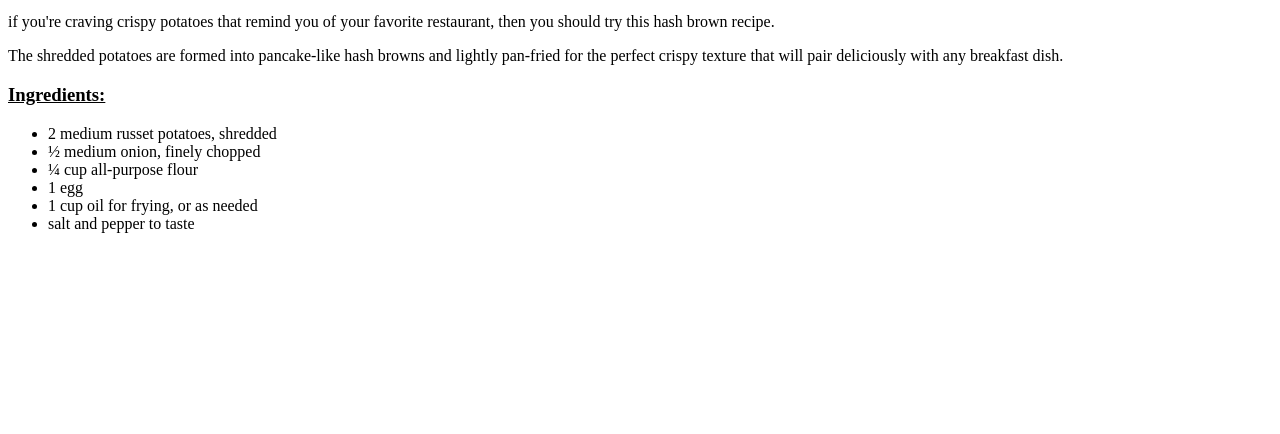
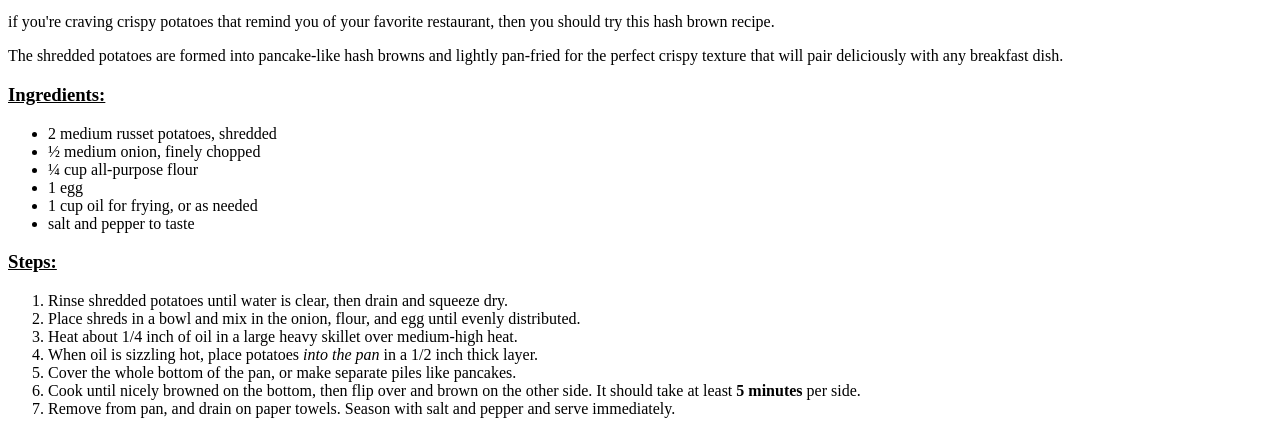
Before and after one commit to scotchmint/odin-recipes, a plain HTML site: page recipes/crispy-hash-browns.html in a window 1280 px wide. Shown: the part 464-898 px from the top of the page. Before the commit the page ends 800 px from the top, so only its background shows below. Drawn offline with Linux system fonts and the light colour scheme.

Commit message:
Add steps

```diff
--- a/recipes/crispy-hash-browns.html
+++ b/recipes/crispy-hash-browns.html
@@ -28,6 +28,17 @@
                 <li>salt and pepper to taste</li>
             </ul>
 
+            <h3><ins>Steps:</ins></h3>
+        <ol>
+            <li>Rinse shredded potatoes until water is clear, then drain and squeeze dry.</li>
+            <li>Place shreds in a bowl and mix in the onion, flour, and egg until evenly distributed.</li>
+            <li>Heat about 1/4 inch of oil in a large heavy skillet over medium-high heat.</li>
+            <li>When oil is sizzling hot, place potatoes <i>into the pan</i> in a 1/2 inch thick layer. </li>
+            <li>Cover the whole bottom of the pan, or make separate piles like pancakes.</li>
+            <li>Cook until nicely browned on the bottom, then flip over and brown on the other side.
+                It should take at least <b>5 minutes</b> per side.</li>
+            <li>Remove from pan, and drain on paper towels. Season with salt and pepper and serve immediately.</li>
+        </ol>
 
     </body>
 </html>
```
